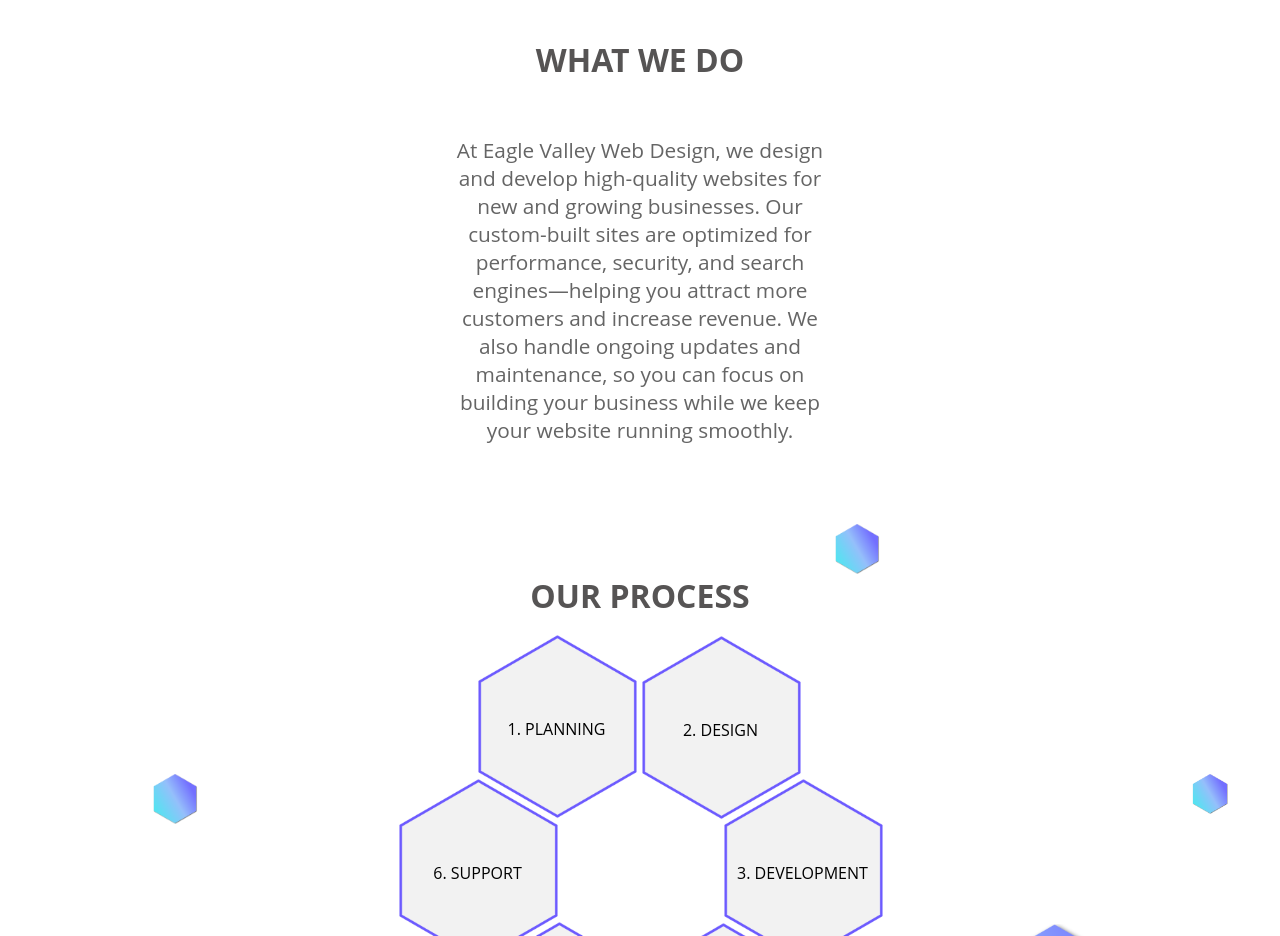
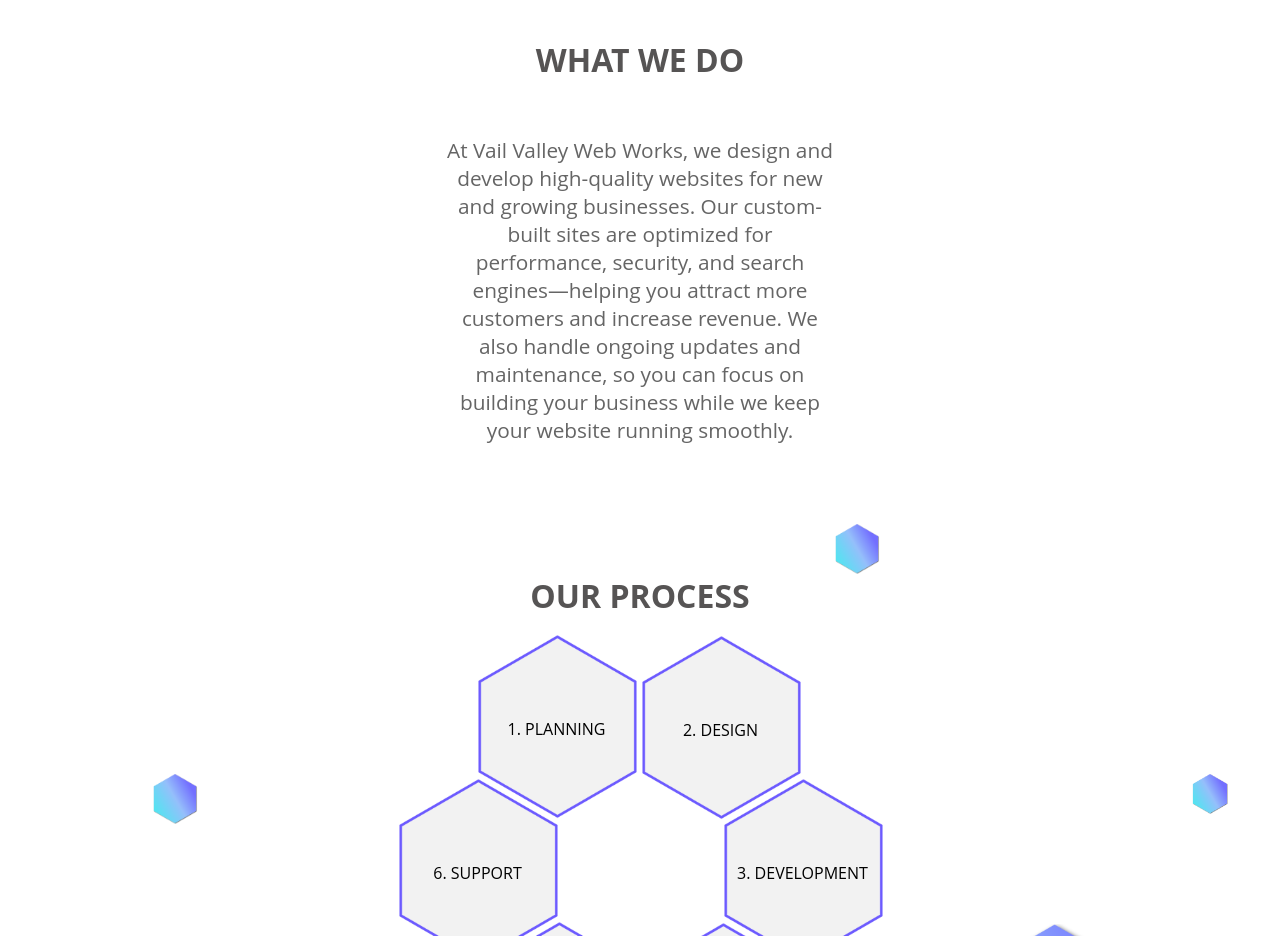
Before and after one commit to sambeckett303/beckettsoftwaresolutions, a Nuxt app: page / in a window 1280 px wide. Shown: the part 1160-2096 px from the top of the page. Built offline with nearby package versions, Linux system fonts and the light colour scheme.

Commit message:
Corrected name in description

```diff
--- a/pages/index.vue
+++ b/pages/index.vue
@@ -52,7 +52,7 @@
 			<h1>WHAT WE DO</h1>
 		</div>
 		<p style="margin-top: 55px">
-			At Eagle Valley Web Design, we design and develop high-quality websites for new and growing businesses. Our custom-built sites are optimized for performance,
+			At Vail Valley Web Works, we design and develop high-quality websites for new and growing businesses. Our custom-built sites are optimized for performance,
 			security, and search engines—helping you attract more customers and increase revenue. We also handle ongoing updates and maintenance, so you can focus on
 			building your business while we keep your website running smoothly.
 		</p>
```
